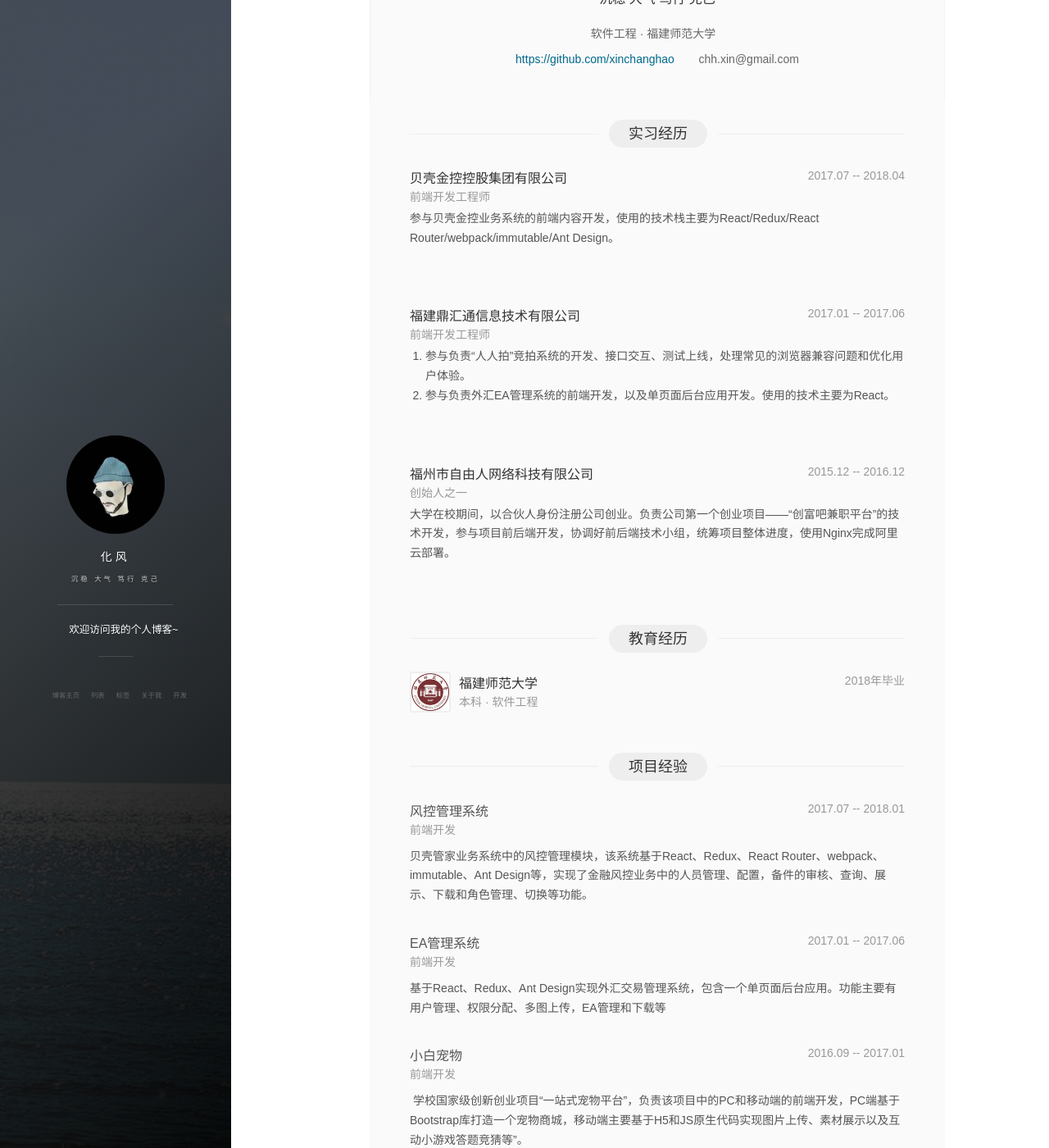
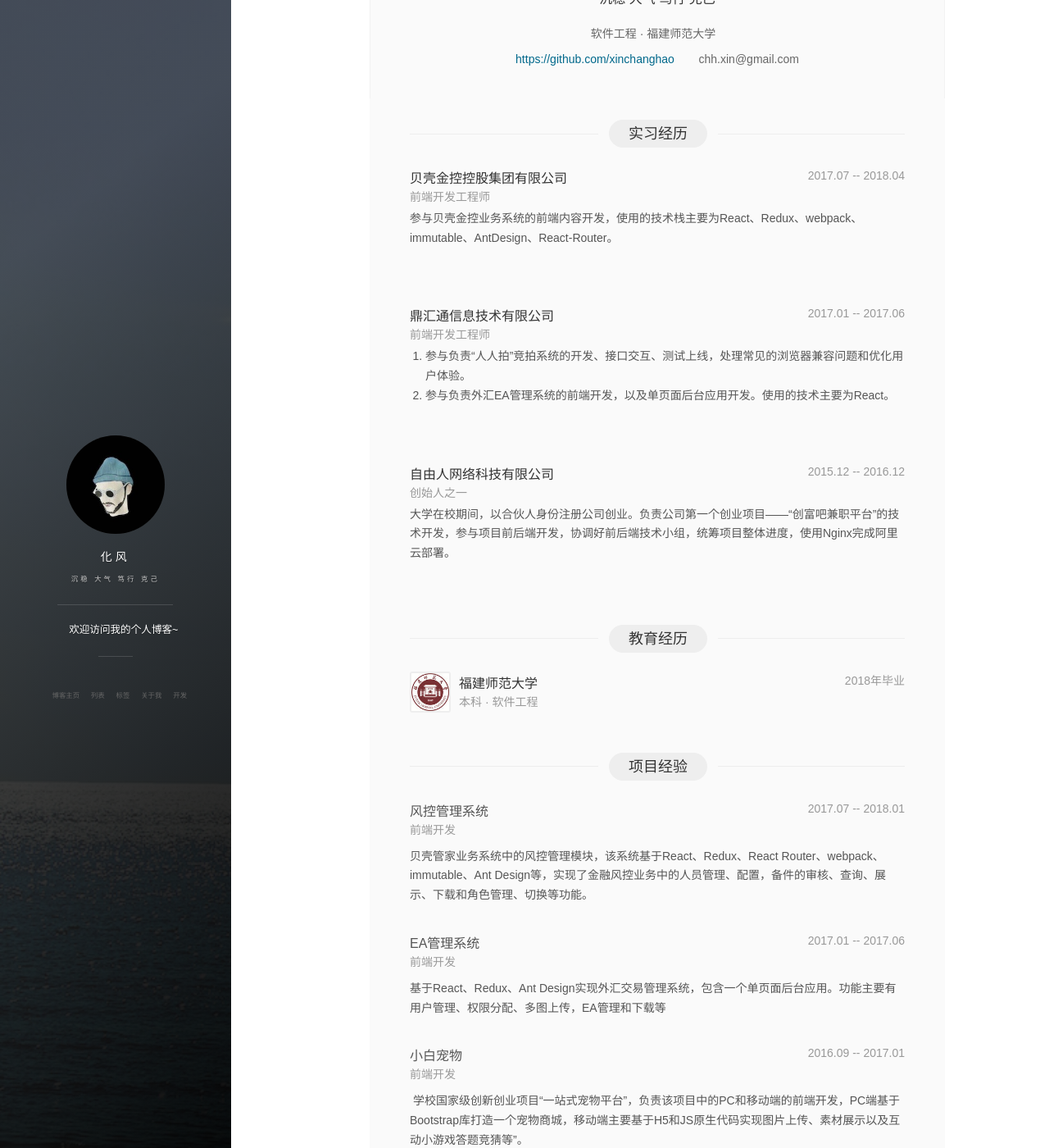
Before and after one commit to xinchanghao/xinchanghao.github.io, a Jekyll site: the page built from aboutme.html, in a window 1280 px wide and 1400 px high, scrolled down 318 px. Shown: the whole window at 82% size. Built offline with Jekyll 4.4.1, drawn with Linux system fonts in a browser that asks for light colours; nearby versions of some CDN libraries; comment, search, counter and statistics services are not loaded.

Commit message:
修复简历页样式问题

```diff
--- a/aboutme.html
+++ b/aboutme.html
@@ -393,6 +393,9 @@
   .mr_head_l,.mr_title,.mr_title .mr_title_l,.mr_preview .mr_title .mr_title_r{
     width: 100%;
   }
+  .mr_moudle_content{
+    padding: 0 25px;
+  }
 }
 </style>
 	<div class="clearfixs mr_created mr_preview">
@@ -460,7 +463,7 @@
 								</div>
 
 								<div class="mr_content_m olpf">
-									<p>参与贝壳金控业务系统的前端内容开发，使用的技术栈主要为React/Redux/React Router/webpack/immutable/Ant Design。</p>
+									<p>参与贝壳金控业务系统的前端内容开发，使用的技术栈主要为React、Redux、webpack、immutable、AntDesign、React-Router。</p>
 <p><br /></p>
 								</div>
 								</div>
@@ -468,7 +471,7 @@
 								<div class="clearfixs">
 									<div class="mr_content_l">
 										<div class="l2">
-											<h4>福建鼎汇通信息技术有限公司</h4>
+											<h4>鼎汇通信息技术有限公司</h4>
 											<span>前端开发工程师</span>
 										</div>
 									</div>
@@ -489,7 +492,7 @@
 								<div class="clearfixs">
 									<div class="mr_content_l">
 										<div class="l2">
-											<h4>福州市自由人网络科技有限公司</h4>
+											<h4>自由人网络科技有限公司</h4>
 											<span>创始人之一</span>
 										</div>
 									</div>
```
Also changed, not shown: _posts/2017-03-22-HTML DOM中setInterval()和clearInterval()、setTimeout()和clearTimeout().md (+1 -1 lines).
